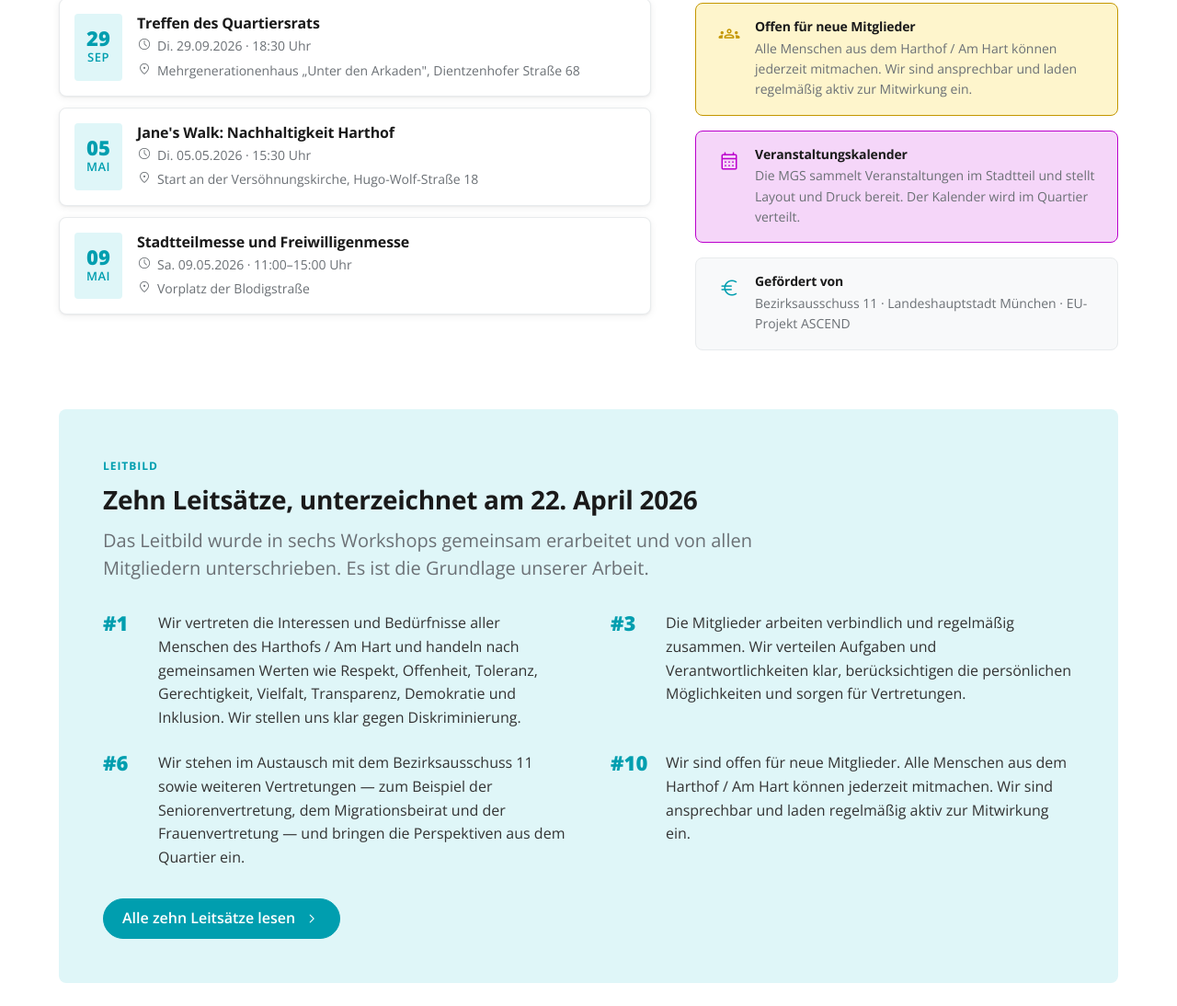
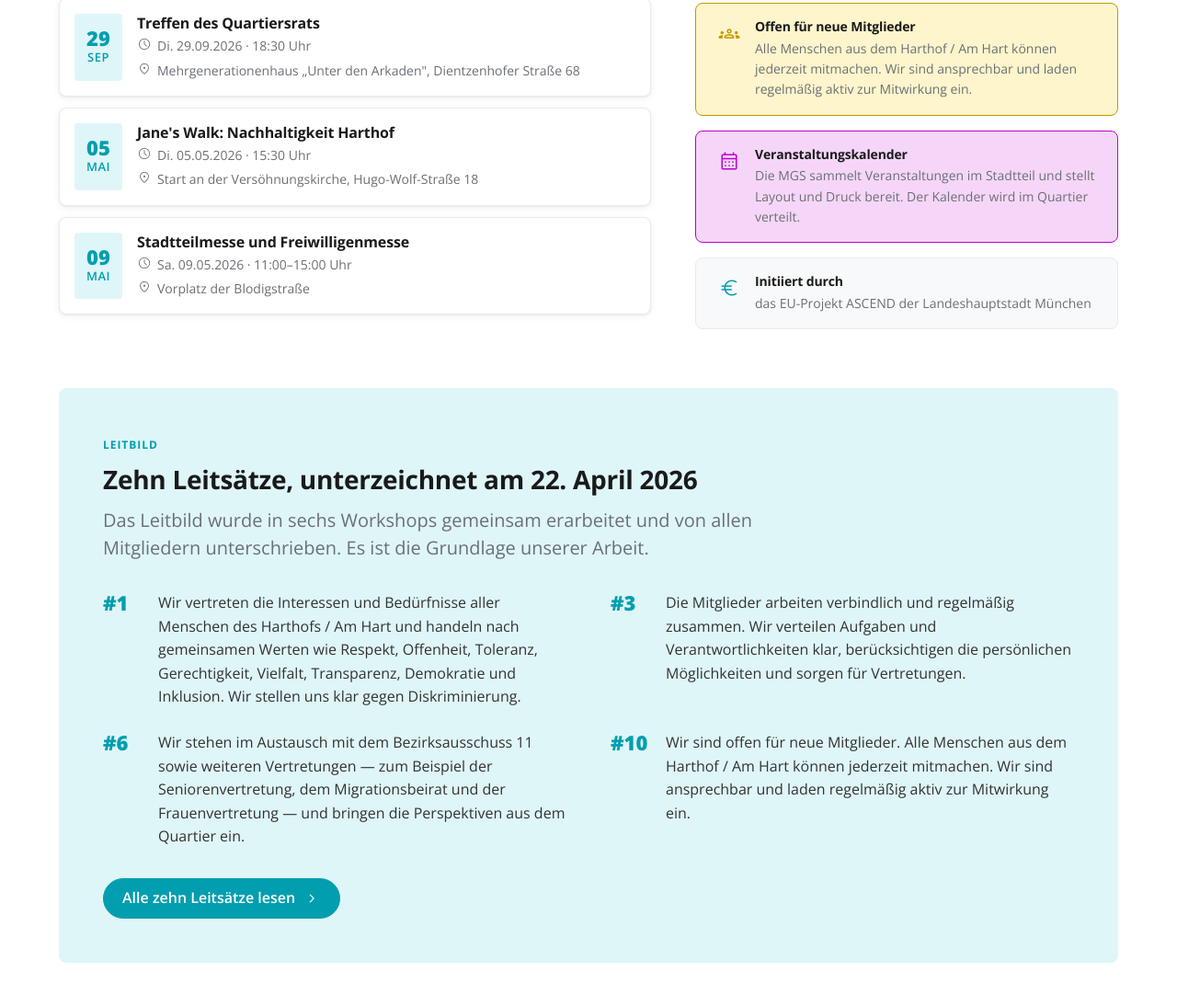
Before and after one commit to dennisschaaf/quartiersrat-de, a website: page static/harthof/index.html in a window 1280 px wide. Shown: the part 2393-3487 px from the top of the page at 92% size. Drawn offline with nearby package versions, Linux system fonts and the light colour scheme.

Commit message:
Update funding information in index.html

```diff
--- a/static/harthof/index.html
+++ b/static/harthof/index.html
@@ -191,8 +191,8 @@
       <div class="info-box">
         <div class="info-box-icon"><span class="icon">euro</span></div>
         <div class="info-box-content">
-          <h4>Gefördert von</h4>
-          <p>Bezirksausschuss 11 · Landeshauptstadt München · EU-Projekt ASCEND</p>
+          <h4>Initiiert durch</h4>
+          <p>das EU-Projekt ASCEND der Landeshauptstadt München</p>
         </div>
       </div>
     </div>
```
